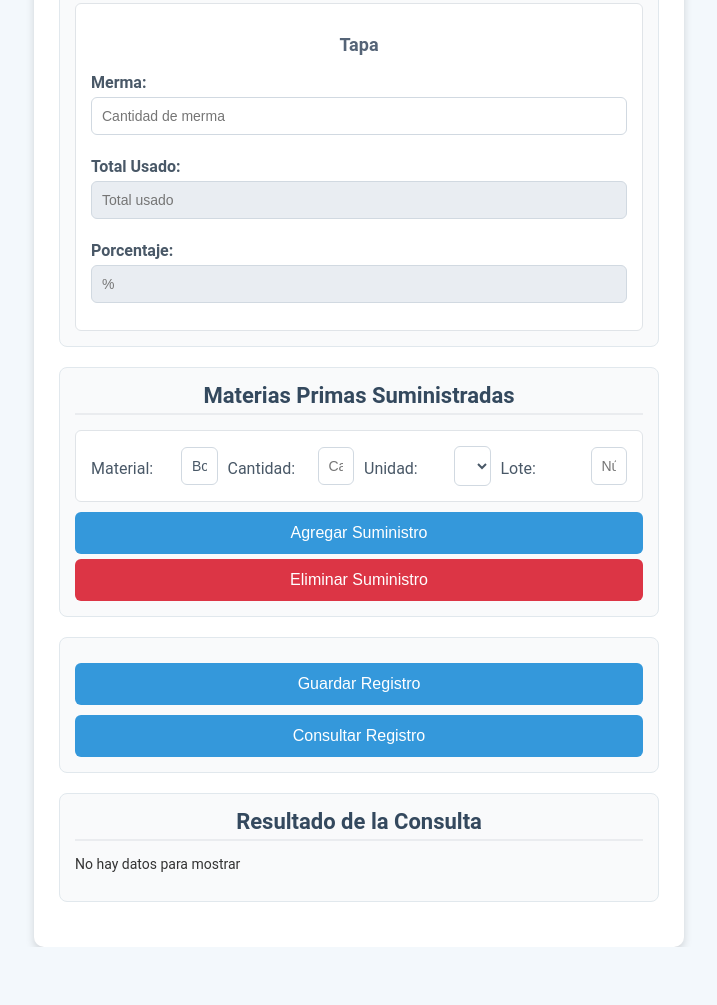
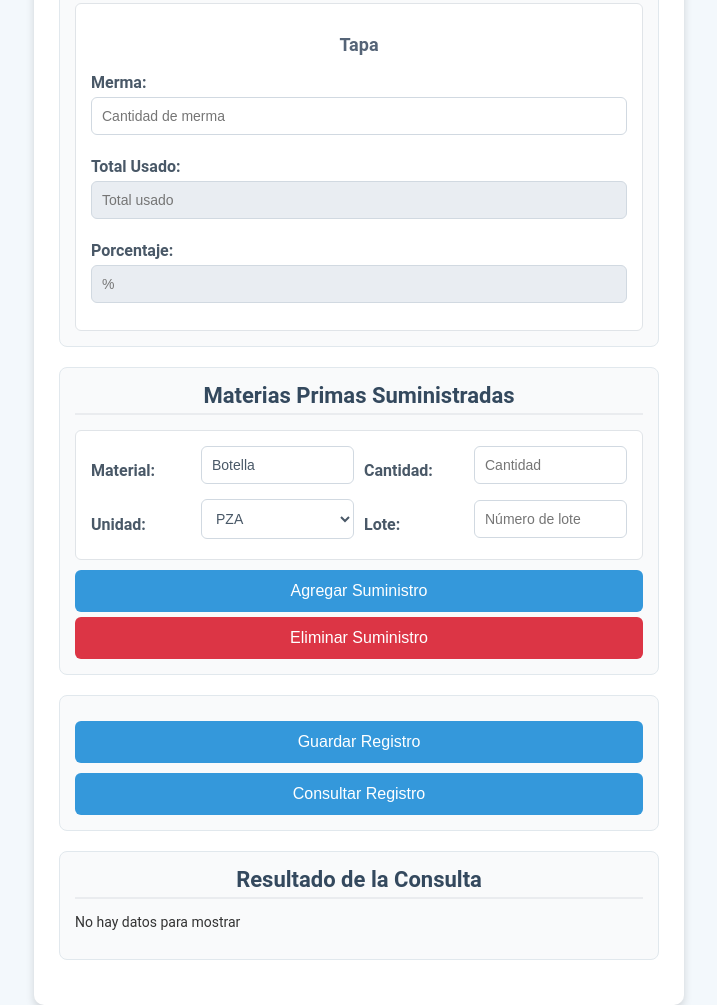
Before and after one commit to JMA78-1/ControlProd, a plain HTML site: page index.html in a window 1280 px wide. Shown: the part 2245-3250 px from the top of the page, without its empty margins (281-998 px from the left). Before the commit the page ends 3192 px from the top, so only its background shows below. Drawn offline with Linux system fonts and the light colour scheme.

Commit message:
Update style.css

```diff
--- a/style.css
+++ b/style.css
@@ -124,21 +124,25 @@ button[onclick="removeSupplied()"]:hover {
   background-color: #ffffff;
 }
 
+/* Estilos específicos para cada fila de suministro en Materias Primas Suministradas */
 .supply-row {
   display: flex;
+  flex-wrap: wrap;
   gap: 10px;
   align-items: center;
 }
 
 .supply-row label {
-  width: 80px;
-  font-weight: normal;
+  width: 100px; /* Ajuste de ancho para las etiquetas */
+  font-weight: bold;
+  margin-bottom: 5px;
 }
 
 .supply-row input,
 .supply-row select {
   flex: 1;
-  margin-bottom: 0;
+  min-width: 120px; /* Tamaño mínimo para legibilidad */
+  margin-bottom: 5px;
 }
 
 /* Resultados */
```
